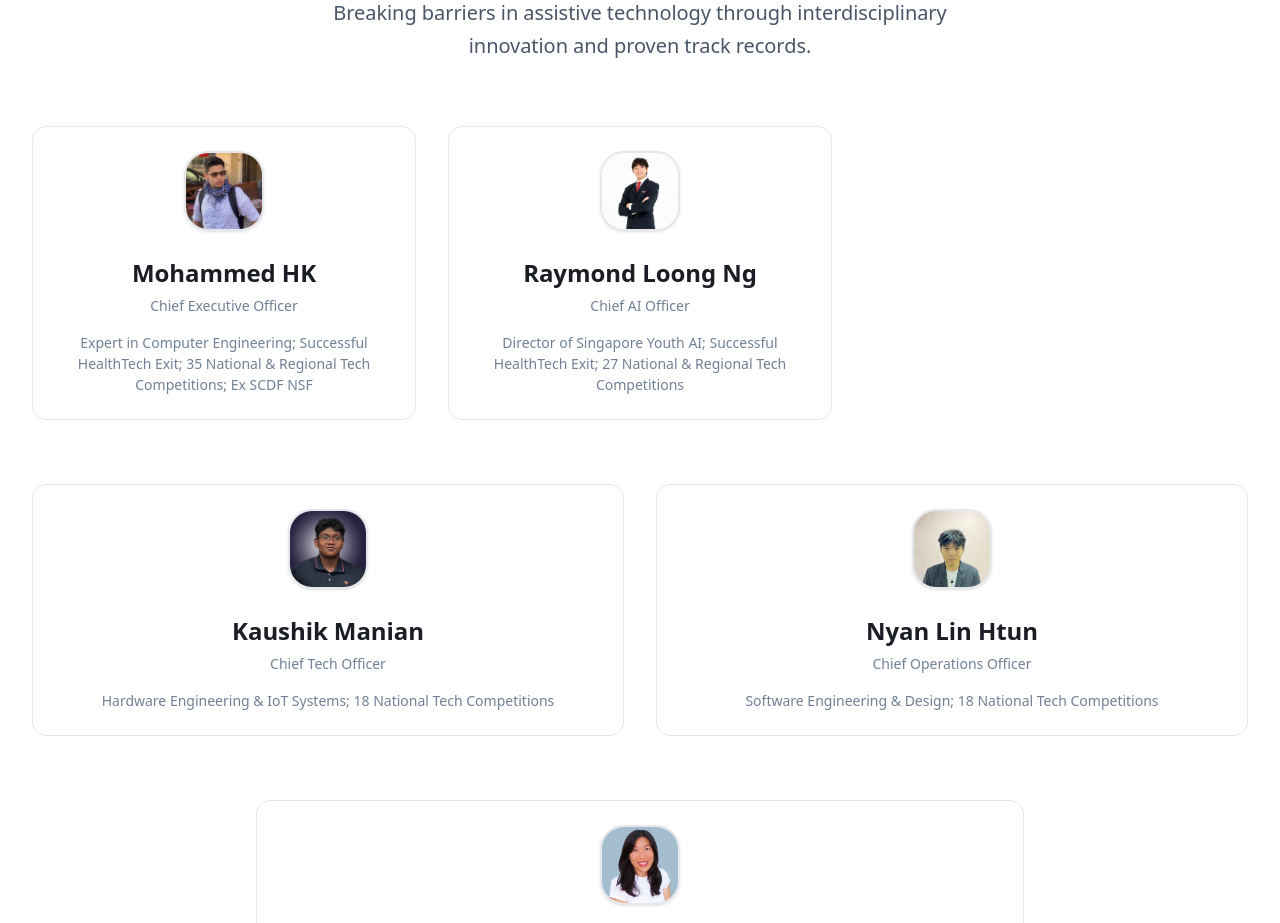
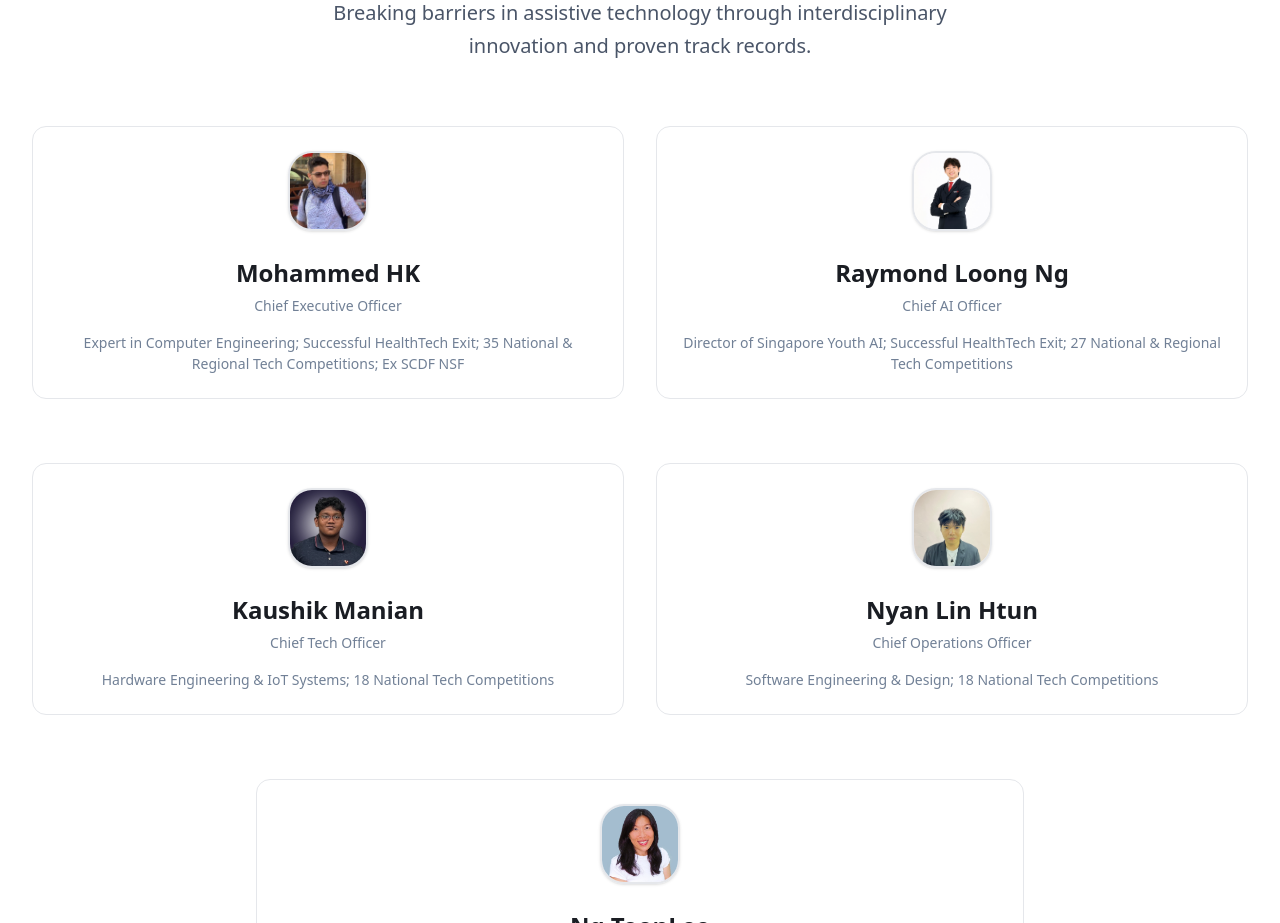
Before and after one commit to NeoDiuZ/neural-drive-website, a Next.js app: page / in a window 1280 px wide. Shown: the part 4960-5883 px from the top of the page. Built offline with nearby package versions, Linux system fonts and the light colour scheme; no server answers.

Commit message:
fix column alignment

```diff
--- a/src/components/TeamGrid.tsx
+++ b/src/components/TeamGrid.tsx
@@ -120,7 +120,7 @@
 
         {/* Leadership Team */}
         <div className="mb-16">
-          <div className="grid lg:grid-cols-3 gap-8">
+          <div className="grid lg:grid-cols-2 gap-8">
             {leadership.map((member) => (
               <div key={member.name} className="team-card">
                 <div className="bg-white border border-gray-200 rounded-xl p-6 text-center hover:shadow-lg hover:border-gray-300 transition-all duration-300">
```
